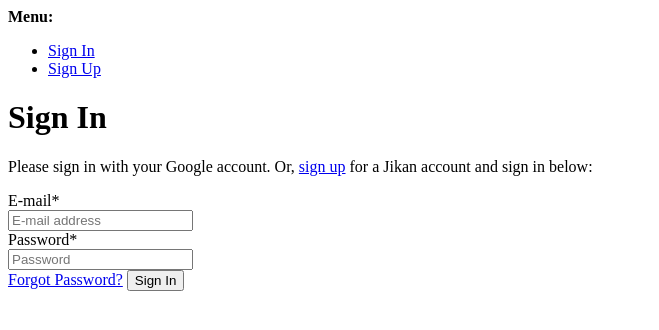
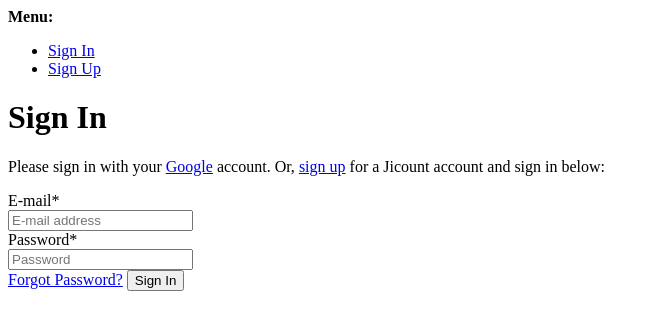
Before and after one commit to onyilam/jikan, a Django app: page /accounts/login/ in a window 1280 px wide. Shown: the top 330 px of the page, without its empty margins (0-659 px from the left). Run offline with Django 3.2, Linux system fonts and the light colour scheme; some libraries are stand-ins or nearby versions.

Commit message:
allow google login

```diff
--- a/jikan/templates/account/login.html
+++ b/jikan/templates/account/login.html
@@ -14,9 +14,9 @@
   {% get_providers as socialaccount_providers %}
 
   {% if socialaccount_providers %}
-  <p class="lead">{% blocktrans with site.name as site_name %}Please sign in with
-  your Google account. Or, <a href="{{ signup_url }}">sign up</a>
-  for a Jikan account and sign in below:{% endblocktrans %}</p>
+  <p class="lead">Please sign in with
+  your <a href="{% provider_login_url 'google' %}">Google</a> account. Or, <a href="{{ signup_url }}">sign up</a>
+  for a Jicount account and sign in below:</p>
 
 
   <!-- <div class="socialaccount_ballot">
```
